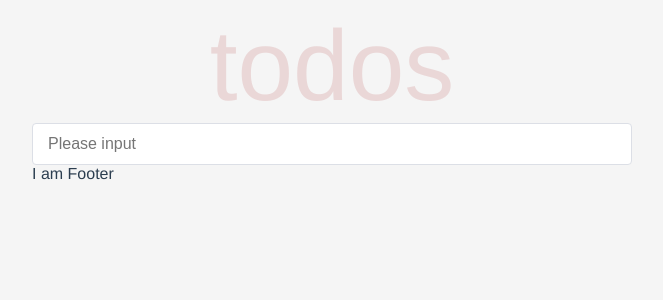
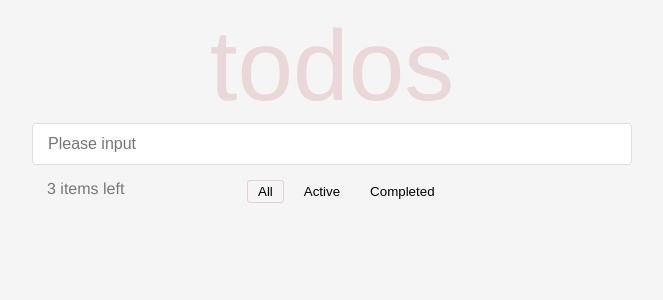
Before and after one commit to ccxluo/vue-todolist-demo, a Vue app: page / in a window 1280 px wide. Shown: the top 300 px of the page, without its empty margins (308-971 px from the left). Built offline with nearby package versions, Linux system fonts and the light colour scheme.

Commit message:
add Footer

```diff
--- a/src/components/Footer.vue
+++ b/src/components/Footer.vue
@@ -1,15 +1,71 @@
 <template>
-<div>
-  I am Footer
-</div>
+  <div class="footer">
+    <div class="count">3 items left</div>
+    <div class="operations">
+      <button
+        class="op-button"
+        :class="operation === selectedOperation ? 'active' : ''"
+        v-for="operation in Object.values(operationTypes)"
+        :key="operation"
+        @click="onClickOperationBtn(operation)"
+      >{{operation}}</button>
+    </div>
+  </div>
 </template>
 
 <script>
+const OPERATION = {
+  ALL: 'All',
+  ACTIVE: 'Active',
+  COMPLETED: 'Completed'
+};
+
 export default {
-  name: 'Footer'
-}
+  name: 'Footer',
+  data() {
+    return {
+      operationTypes: OPERATION,
+      selectedOperation: OPERATION.ALL
+    };
+  },
+  methods: {
+    onClickOperationBtn(type) {
+      this.selectedOperation = type;
+    }
+  }
+};
 </script>
 
-<style scoped>
+<style lang='less' scoped>
+.footer {
+  display: flex;
+  color: #777;
+  padding: 15px;
 
+  .count {
+    flex: 1;
+  }
+
+  .operations {
+    flex: 2;
+
+    .op-button {
+      padding: 3px 10px;
+      margin-left: 10px;
+      outline: none;
+      cursor: pointer;
+      border: none;
+      background: none;
+
+      &:focus {
+        border: none;
+      }
+
+      &.active {
+        border: solid 1px rgba(175, 47, 47, 0.2);
+        border-radius: 3px;
+      }
+    }
+  }
+}
 </style>
--- a/src/main.js
+++ b/src/main.js
@@ -3,12 +3,14 @@ import App from './App.vue';
 import store from './store';
 
 import {
-  Input
+  Button,
+  ButtonGroup
 } from 'element-ui';
 
 Vue.config.productionTip = false
 
-Vue.use(Input);
+Vue.use(Button);
+Vue.use(ButtonGroup);
 
 new Vue({
   render: h => h(App),
```
